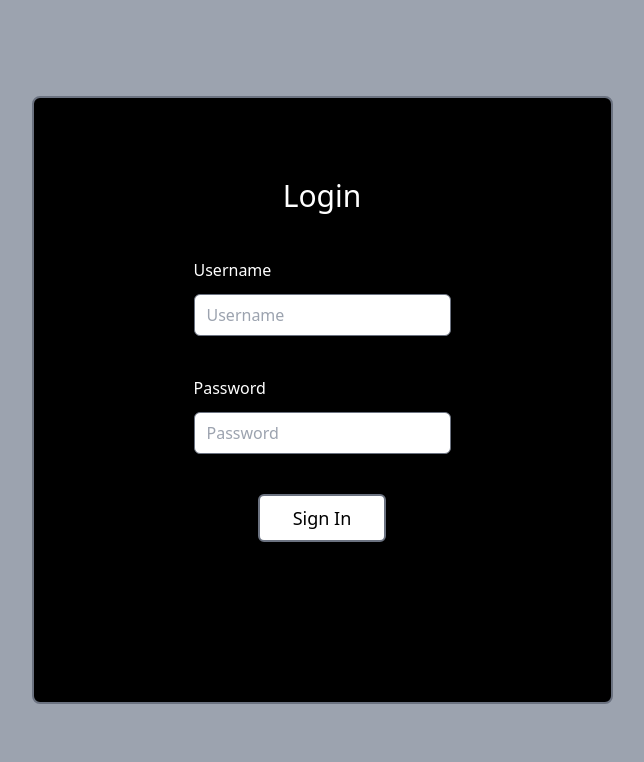
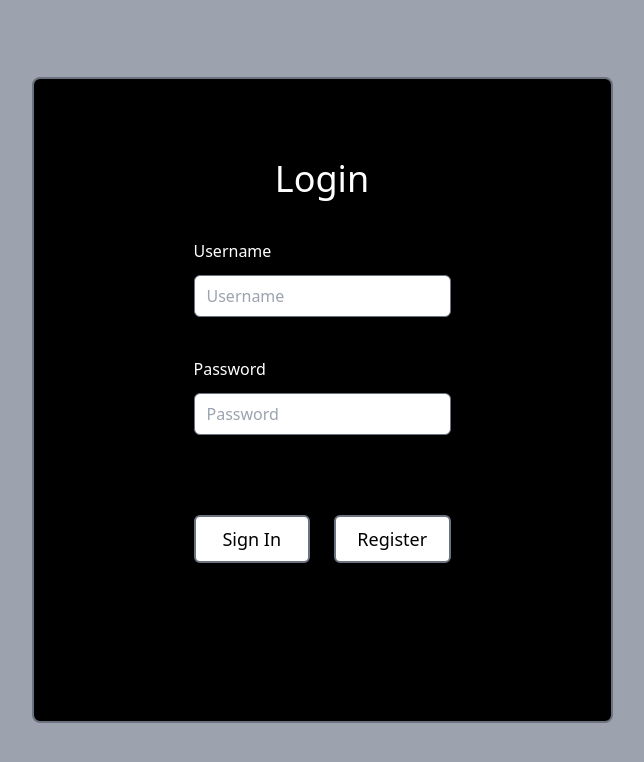
Before and after one commit to nalin243/novelX-client, a React (Create React App) app in the folder client/: page /login in a window 1280 px wide. Shown: the top 762 px of the page, without its empty margins (318-962 px from the left). Built offline with nearby package versions, Linux system fonts and the light colour scheme.

Commit message:
Added user register page and functionality

```diff
--- a/client/src/components/AuthComponents/Login.js
+++ b/client/src/components/AuthComponents/Login.js
@@ -17,7 +17,7 @@ function Login(props){
 	const username = document.querySelector("#username").value
 	const password = document.querySelector("#password").value
 
-	axios.post("http://localhost:3001/auth",{username:username,password:password})
+	axios.post("http://localhost:3001/login",{username:username,password:password})
 		.then((response)=>{
 			if(response.data.user !== undefined){
 				console.log(response)
@@ -34,13 +34,12 @@ function Login(props){
 		}
 		})
 	}
-
 	return (
 			<div class="flex flex-col justify-center h-screen bg-gray-400">
 				<div class="flex justify-center h-5/6 w-1/2 mr-auto ml-auto">
 					<div class="flex flex-col rounded-lg bg-black justify-center m-auto border-2 border-gray-500 p-40">
 						<div>
-						<h3 class="text-white text-center -mt-20 text-3xl" >Login</h3>
+						<h3 class="text-white text-center -mt-20 text-4xl" >Login</h3>
 						</div>
 						<label class="mb-3 text-white">Username</label>
 						<input class="rounded-md" type="text" placeholder="Username" id="username" />
@@ -48,7 +47,10 @@ function Login(props){
 						<label class="mb-3 mt-10 text-white">Password</label>
 						<input placeholder="Password" class="rounded-md" type="password" id="password" />
 
-						<button class="hover:shadow-orange-500 hover:shadow-md hover:translate-x-0.5 hover:translate-y-0.5 hover:text-orange-500 bg-white border-2 py-2 text-lg border-gray-500 rounded-md mt-10 w-1/2 m-auto" onClick={handleClick}>Sign In</button>
+						<div class="flex">
+						<button class="hover:shadow-orange-500 hover:shadow-md hover:translate-x-0.5 hover:translate-y-0.5 hover:text-orange-500 bg-white border-2 py-2 text-lg border-gray-500 rounded-md mt-20 mr-6 -mb-0.5 w-1/2 m-auto" onClick={handleClick}>Sign In</button>
+						<button class="hover:shadow-orange-500 hover:shadow-md hover:translate-x-0.5 hover:translate-y-0.5 hover:text-orange-500 bg-white border-2 py-2 text-lg border-gray-500 rounded-md -mb-0.5 w-1/2 m-auto" onClick={()=>goTo("/signup")}>Register</button>
+						</div>
 					</div>
 				</div>
 
--- a/client/src/components/AuthComponents/Signup.js
+++ b/client/src/components/AuthComponents/Signup.js
@@ -17,21 +17,11 @@ function Signup(props){
 	const username = document.querySelector("#username").value
 	const password = document.querySelector("#password").value
 
-	axios.post("http://localhost:3001/auth",{username:username,password:password})
+	axios.post("http://localhost:3001/signup",{username:username,password:password})
 		.then((response)=>{
-			if(response.data.user !== undefined){
-				console.log(response)
-				console.log("goooo")
-				goTo("/home?user="+response.data.user.name)
+			if(response.data.status === 200){
+				goTo("/login")
 			}
-		})
-		.catch((err)=>{
-			if(err.response !==undefined){
-			if(err.response.status === 401){
-				console.log(err)
-				alert("Wrong password")
-			}
-		}
 		})
 	}
 
```
